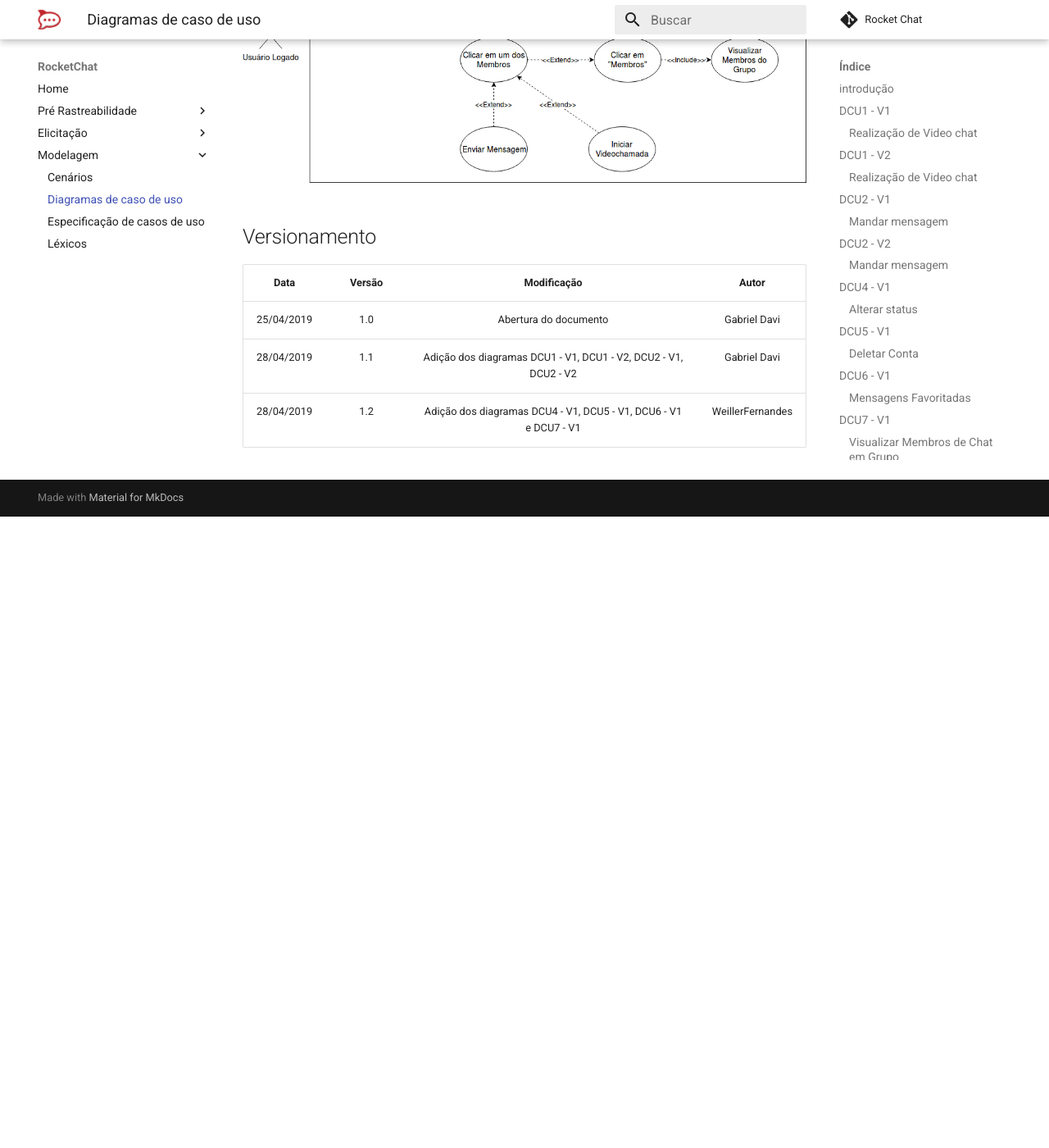
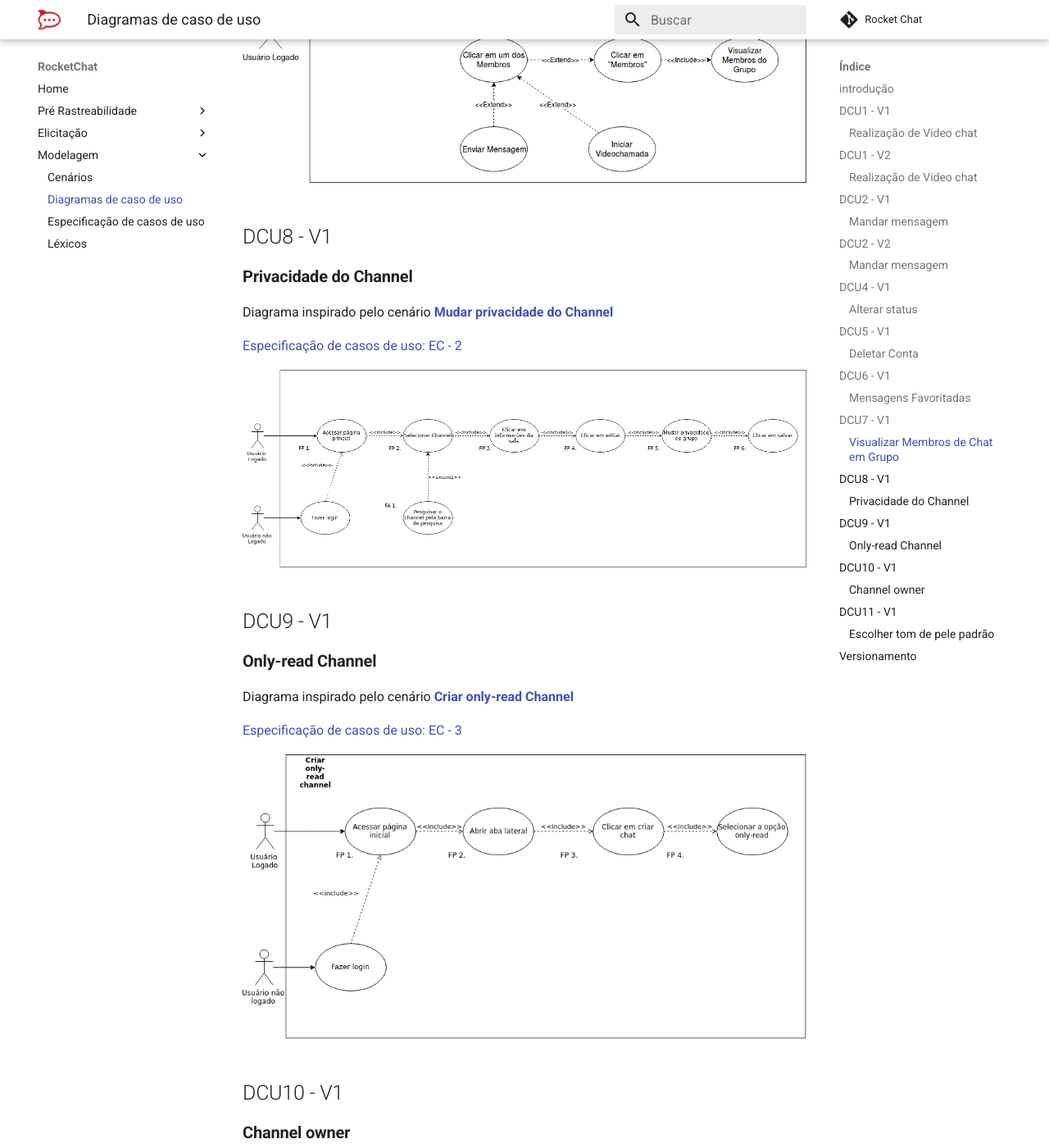
Before and after one commit to MarcosNBJ/2019.1-RocketChat, an MkDocs documentation site: the page built from docs/Modelagem/diagramas.md, in a window 1280 px wide and 1400 px high, scrolled down 4752 px. Shown: the whole window at 82% size. Built offline with MkDocs 1.6.1 and Material for MkDocs 9.7.7, drawn with Linux system fonts in a browser that asks for light colours; comment, search, counter and statistics services are not loaded; before the commit the page ends 5382 px from its top, so only the background shows below that; some of the changed text lies outside the part shown.

Commit message:
Adding DCU8, DCU9, DCU10 and DCU11

```diff
--- a/docs/Modelagem/diagramas.md
+++ b/docs/Modelagem/diagramas.md
@@ -68,6 +68,38 @@
 
 ![DCU7](../img/Modelagem/Visualizar Membros de Chat em GrupoV1.png)
 
+## DCU8 - V1
+### **Privacidade do Channel**
+Diagrama inspirado pelo cenário **[Mudar privacidade do Channel](cenarios.md#c26)**
+
+[Especificação de casos de uso: EC - 2](especificacao.md#ec2)
+
+![DCU8](../img/Modelagem/privacidade.png)
+
+## DCU9 - V1
+### **Only-read Channel**
+Diagrama inspirado pelo cenário **[Criar only-read Channel](cenarios.md#c22)**
+
+[Especificação de casos de uso: EC - 3](especificacao.md#ec3)
+
+![DCU9](../img/Modelagem/only-read.png)
+
+## DCU10 - V1
+### **Channel owner**
+Diagrama inspirado pelo cenário **[Definir membro de channel como proprietário](cenarios.md#23)**
+
+[Especificação de casos de uso: EC - 8](especificacao.md#ec8)
+
+![DCU10](../img/Modelagem/proprietario.png)
+
+## DCU11 - V1
+### **Escolher tom de pele padrão**
+Diagrama inspirado pelo cenário **[Escolher tom de pele padrão](cenarios.md#21)**
+
+[Especificação de casos de uso: EC - 9](especificacao.md#ec9)
+
+![DCU11](../img/Modelagem/tom-pele.png)
+
 ## Versionamento
 
 | Data | Versão | Modificação | Autor |
@@ -75,3 +107,4 @@
 | 25/04/2019 | 1.0 | Abertura do documento | Gabriel Davi|
 | 28/04/2019 | 1.1 | Adição dos diagramas DCU1 - V1, DCU1 - V2, DCU2 - V1, DCU2 - V2 | Gabriel Davi|
 | 28/04/2019 | 1.2 | Adição dos diagramas DCU4 - V1, DCU5 - V1, DCU6 - V1 e DCU7 - V1 | WeillerFernandes |
+| 28/04/2019 | 1.3 | Adição dos diagramas DCU8 - V1, DCU9 - V1, DCU10 - V1 e DCU11 - V1 | João Lucas |
```
Also changed, not shown: docs/img/Modelagem/only-read.png (added), docs/img/Modelagem/privacidade.png (added), docs/img/Modelagem/proprietario.png (added), docs/img/Modelagem/tom-pele.png (added).
